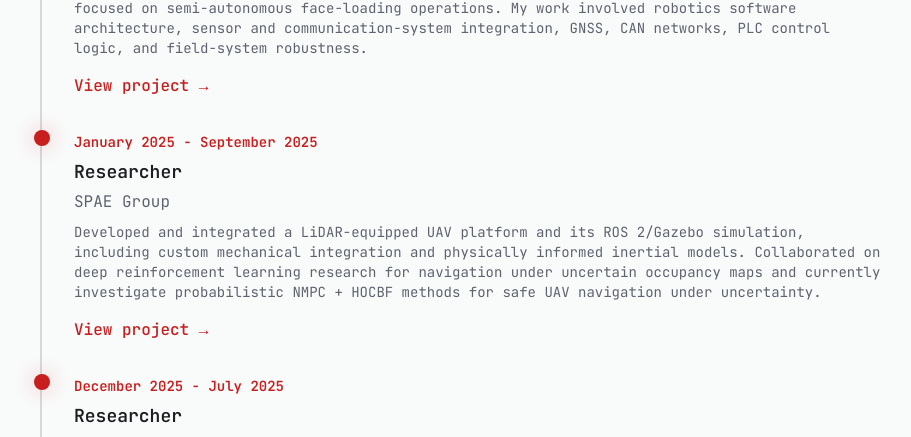
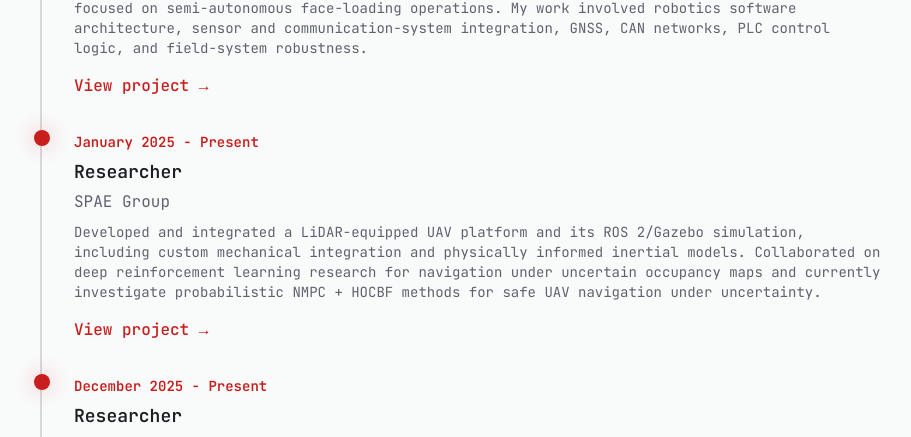
Before and after one commit to mbflores3/mbflores3.github.io, a React (Vite) app: page / in a window 1280 px wide. Shown: the part 1018-1455 px from the top of the page, without its empty margins (176-1087 px from the left). Built offline with nearby package versions, Linux system fonts and the light colour scheme.

Commit message:
Update Index.tsx

```diff
--- a/src/pages/Index.tsx
+++ b/src/pages/Index.tsx
@@ -104,7 +104,7 @@ const Index = () => {
             />
 
             <TimelineItem
-              year="January 2025 - September 2025"
+              year="January 2025 - Present"
               title="Researcher"
               organization="SPAE Group"
               description="Developed and integrated a LiDAR-equipped UAV platform and its ROS 2/Gazebo simulation, including custom mechanical integration and physically informed inertial models. Collaborated on deep reinforcement learning research for navigation under uncertain occupancy maps and currently investigate probabilistic NMPC + HOCBF methods for safe UAV navigation under uncertainty."
@@ -112,7 +112,7 @@ const Index = () => {
             />
 
             <TimelineItem
-              year="December 2025 - July 2025"
+              year="December 2025 - Present"
               title="Researcher"
               organization="TarLab"
               description="Conducted research on individual tree crown detection and delineation from UAV imagery, covering semi-supervised annotation, Canopy Height Model generation, pretrained-model benchmarking, fine-tuning, and training with synthetic labels. The work investigates model generalization and data-efficient approaches for adapting forest perception models to new aerial surveys."
```
